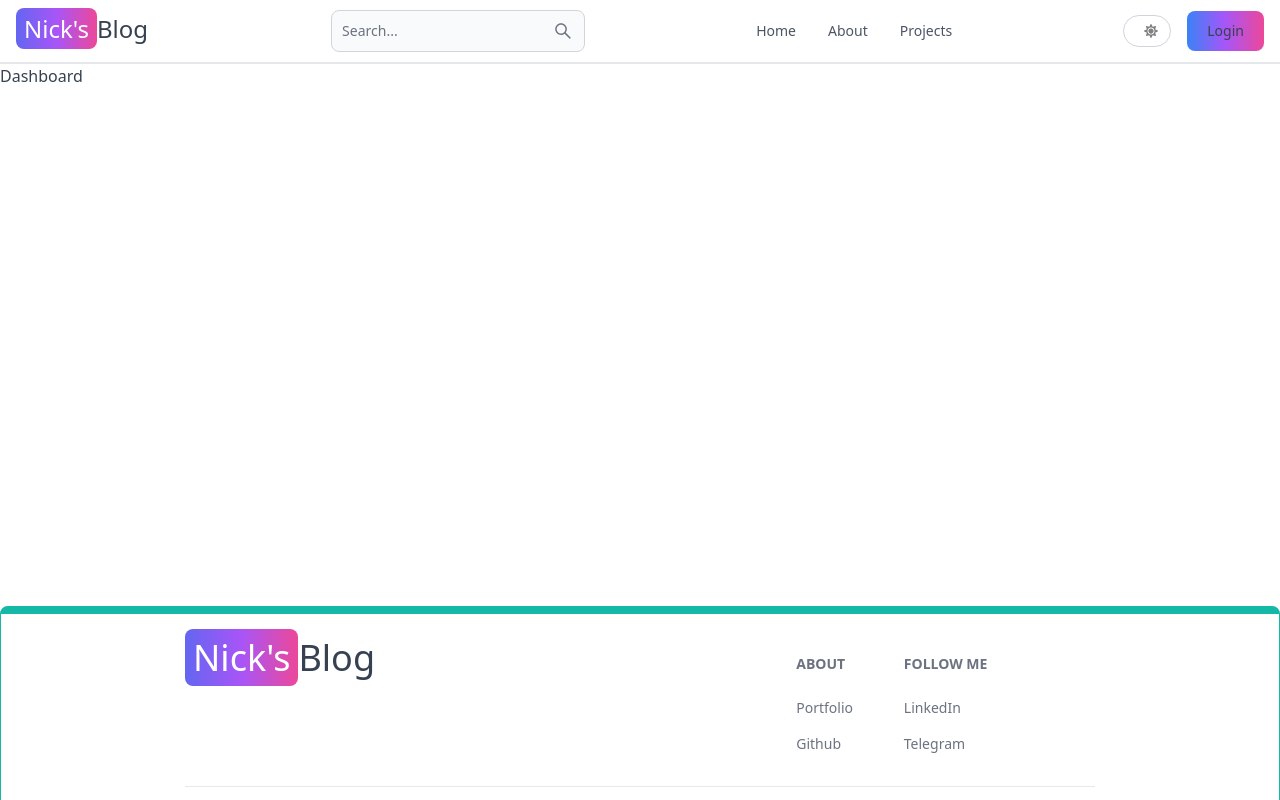
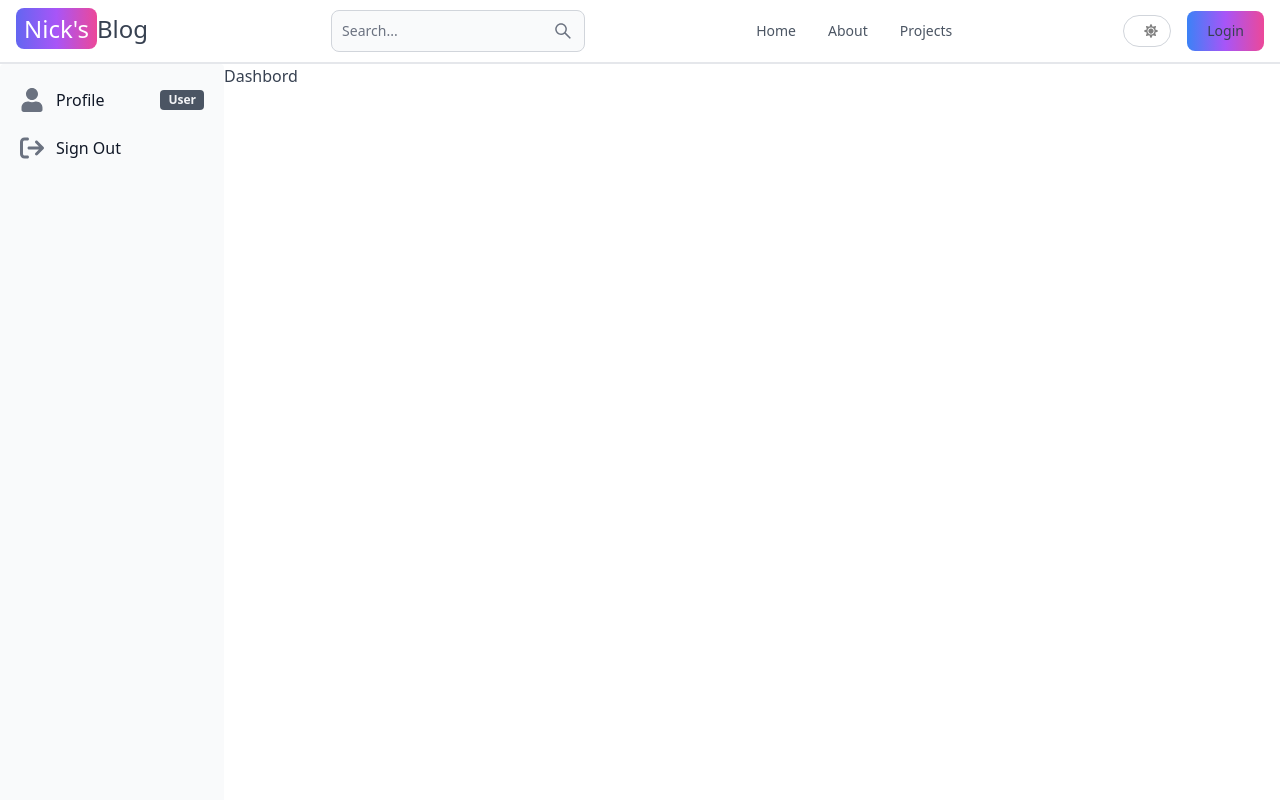
Before and after one commit to NickNedilko/My-blog, a React (Vite) app in the folder client/: page /dashboard in a window 1280 px wide. Shown: the top 800 px of the page. Built offline with nearby package versions, Linux system fonts and the light colour scheme; no server answers.

Commit message:
add dashbord-siderbar, use private-route

```diff
--- a/client/src/App.tsx
+++ b/client/src/App.tsx
@@ -7,7 +7,7 @@ import SignIn from "./pages/SignIn";
 import Dashboard from "./pages/Dashboard";
 import About from "./pages/About";
 import SignUp from "./pages/SignUp";
-import { RestrictedRoute } from "./lib/redirect-routes";
+import { PrivateRoute, RestrictedRoute } from "./lib/redirect-routes";
 import { NotFound } from "./pages/not-found";
 
 
@@ -19,7 +19,7 @@ export default function App() {
       <Route path="/projects" element={<Projects />} />
       <Route path="/sign-up" element={<RestrictedRoute component={<SignUp />} redirectTo='/'/>} />
       <Route path="/sign-in" element={<RestrictedRoute component={<SignIn />} redirectTo='/'/>} />
-      <Route path="/dashboard" element={<Dashboard />} />
+      <Route path="/dashboard" element={<PrivateRoute component={<Dashboard />} redirectTo='/sign-in'/>} />
         <Route path="/about" element={<About />} />
       <Route path="*" element={<NotFound />} />
 
--- a/client/src/components/shared/Header.tsx
+++ b/client/src/components/shared/Header.tsx
@@ -50,7 +50,7 @@ export default function Header() {
                         <span>{user?.userName} {user?.email} </span>
                     </DropdownHeader>
                     <DropdownItem>
-                        <Link to='/dashbord'>profile</Link>
+                        <Link to='/dashbord?tab=profile'>Profile</Link>
                     </DropdownItem>
                     <DropdownDivider />
                     <DropdownItem onClick={() => mutate()}>Sign out</DropdownItem>
--- /dev/null
+++ b/client/src/components/shared/dashbord-sidebar.tsx
@@ -0,0 +1,32 @@
+import { Sidebar, SidebarItem, SidebarItems, SidebarItemGroup  } from "flowbite-react"
+import { FaUser } from "react-icons/fa";
+import { FaArrowRightFromBracket } from "react-icons/fa6";
+import { Link, useSearchParams } from "react-router-dom";
+
+
+
+export const DashboardSidebar = () => {
+  const [searchParams] = useSearchParams();
+const tab = searchParams.get('tab') || '';
+  return (
+    <Sidebar className="w-full md:w-56">
+      <SidebarItems>
+        <SidebarItemGroup>
+          <Link to={`/dashboard?tab=profile`}>
+            <SidebarItem
+              active={tab === 'profile'}
+              icon={FaUser}
+              label={"User"}
+              labelColor="dark" >
+              Profile
+        </SidebarItem>
+          </Link>
+
+        <SidebarItem  icon={FaArrowRightFromBracket} className="cursor-pointer">
+        Sign Out
+          </SidebarItem>
+          </SidebarItemGroup>
+      </SidebarItems>
+    </Sidebar>
+  )
+}
--- a/client/src/lib/redirect-routes.tsx
+++ b/client/src/lib/redirect-routes.tsx
@@ -19,5 +19,5 @@ export const PrivateRoute: FC<RouteProps> = ({ component, redirectTo = '/' }) =>
    const { isLoggedIn } = useAuthStore();
   const isFetching = false;
 
-  return !isLoggedIn && !isFetching ? <Navigate to={redirectTo} /> : component;
+  return isLoggedIn && !isFetching ? <Navigate to={redirectTo} /> : component;
 }
--- a/client/src/pages/Dashboard.tsx
+++ b/client/src/pages/Dashboard.tsx
@@ -1,7 +1,15 @@
+import { DashboardSidebar } from "../components/shared/dashbord-sidebar";
+
+export default function Dashboard() {
 
 
-export default function Dashboard() {
   return (
-    <div>Dashboard</div>
+    <div className="min-h-screen flex flex-col md:flex-row">
+      <div >
+        <DashboardSidebar/>
+      </div>
+      {/* Profile... */}
+      Dashbord
+    </div>
   )
 }
```
